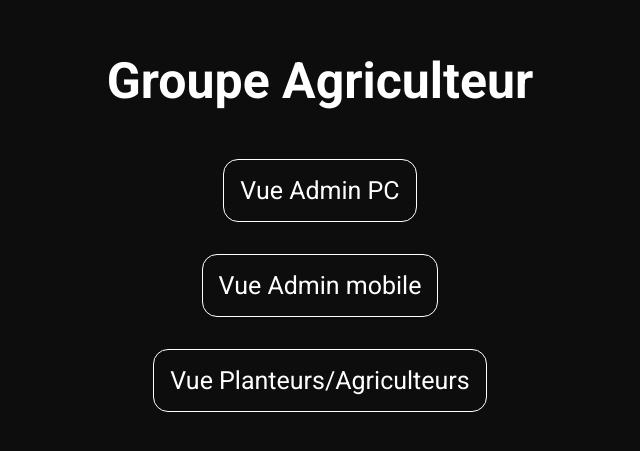
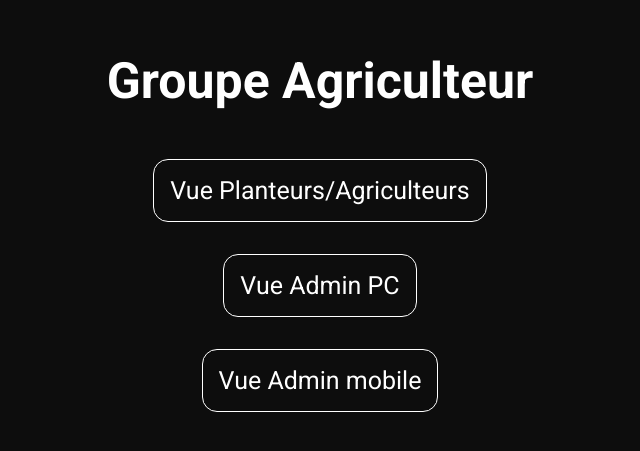
Before and after one commit to Othior/presentation-agriculteur, a React (Create React App) app: page / in a window 1280 px wide. Shown: the part 177-628 px from the top of the page, without its empty margins (320-960 px from the left). Built offline with nearby package versions, Linux system fonts and the light colour scheme.

Commit message:
modif visuel

```diff
--- a/src/App.js
+++ b/src/App.js
@@ -4,6 +4,12 @@ function App() {
   return (
     <div className="App">
       <h1>Groupe Agriculteur</h1>
+      <a
+        class="lien"
+        href="https://www.figma.com/proto/hlwIYMzkgl7Am9mqLK9hwJ/belgagrow?page-id=197%3A74&node-id=197%3A14&viewport=373%2C48%2C0.23&scaling=scale-down&starting-point-node-id=197%3A14"
+        target="_blank"
+        rel="noreferrer"
+      >Vue Planteurs/Agriculteurs</a>
       <a
         class="lien"
         href="https://www.figma.com/proto/hlwIYMzkgl7Am9mqLK9hwJ/belgagrow?page-id=0%3A1&node-id=236%3A18&viewport=373%2C48%2C0.57&scaling=min-zoom&starting-point-node-id=236%3A18"
@@ -16,12 +22,7 @@ function App() {
         target="_blank"
         rel="noreferrer"
       >Vue Admin mobile</a>
-      <a
-        class="lien"
-        href="https://www.figma.com/proto/hlwIYMzkgl7Am9mqLK9hwJ/belgagrow?page-id=197%3A74&node-id=197%3A14&viewport=373%2C48%2C0.23&scaling=scale-down&starting-point-node-id=197%3A14"
-        target="_blank"
-        rel="noreferrer"
-      >Vue Planteurs/Agriculteurs</a>
+
     </div>
   );
 }
```
